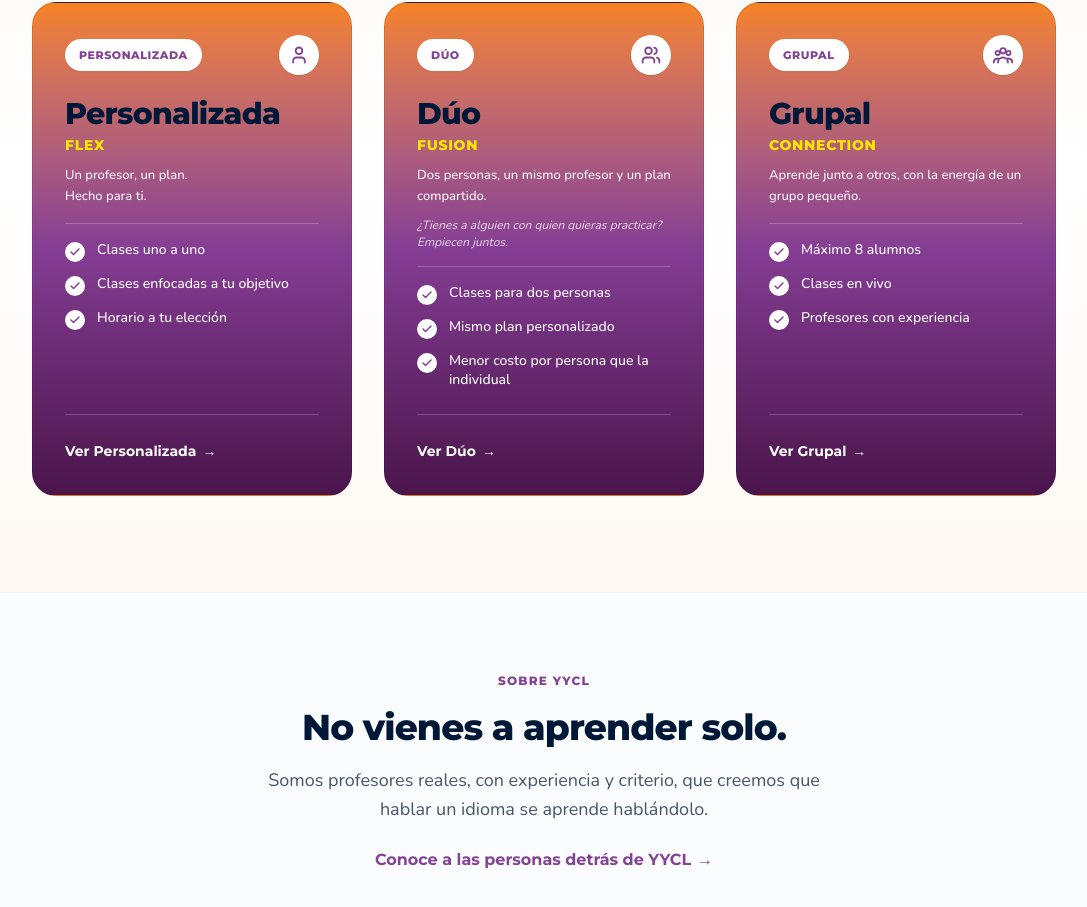
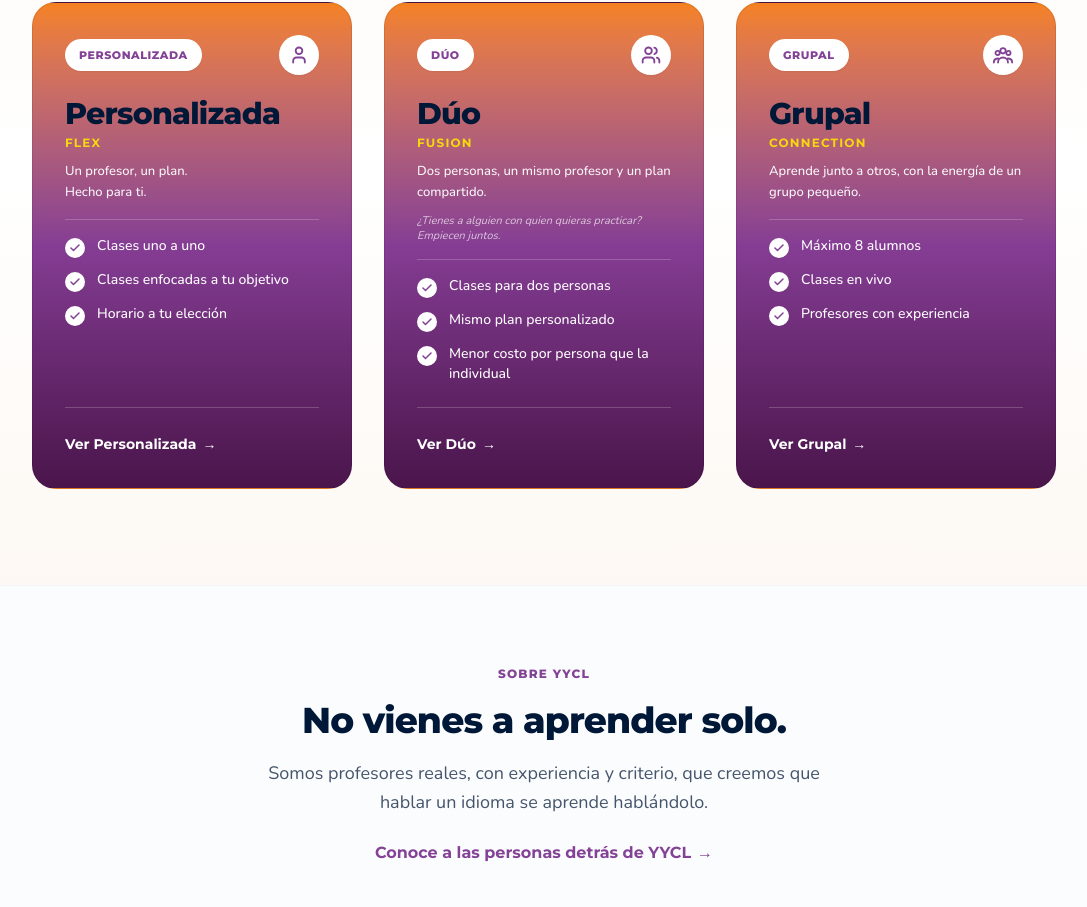
Before and after one commit to Dietol25/yycl-version-anterior, a Next.js app: page / in a window 1280 px wide. Shown: the part 3007-3914 px from the top of the page, without its empty margins (96-1183 px from the left). Built offline with nearby package versions, Linux system fonts and the light colour scheme.

Commit message:
refactor(modalidades): refinar jerarquia visual de nombres comerciales y modular microcopy emocional de Duo

```diff
--- a/components/sections/ModalidadesSection.tsx
+++ b/components/sections/ModalidadesSection.tsx
@@ -129,13 +129,13 @@ export const ModalidadesSection = () => {
                     </div>
                   </div>
 
-                  {/* Titular & Subtítulo con altura mínima para alineación precisa */}
+                  {/* Titular & Subtítulo con jerarquía refinada */}
                   <div className="space-y-1.5 pt-1">
                     <div>
                       <h3 className="text-2xl sm:text-3xl font-extrabold font-heading text-[#001837] tracking-tight leading-tight">
                         {mod.title}
                       </h3>
-                      <p className="text-xs sm:text-sm font-heading font-extrabold text-[#FFE500] uppercase tracking-wider mt-0.5">
+                      <p className="text-[11px] sm:text-xs font-heading font-bold text-[#FFE500]/90 uppercase tracking-widest mt-0.5">
                         {mod.commercialName}
                       </p>
                     </div>
@@ -143,7 +143,7 @@ export const ModalidadesSection = () => {
                       {mod.subtitle}
                     </p>
                     {mod.id === 'duo' && (
-                      <p className="text-[11px] sm:text-xs text-white/80 font-normal leading-snug pt-1 italic">
+                      <p className="text-[11px] text-white/70 font-normal leading-snug pt-1 italic">
                         ¿Tienes a alguien con quien quieras practicar? Empiecen juntos.
                       </p>
                     )}
```
